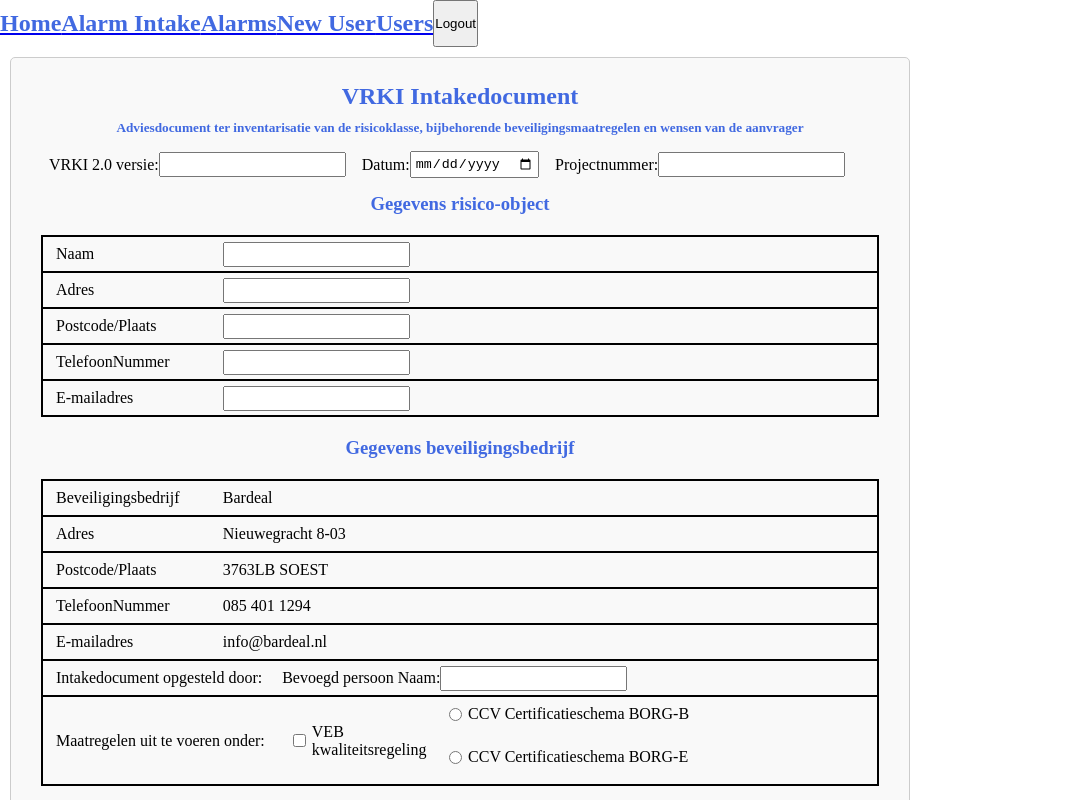
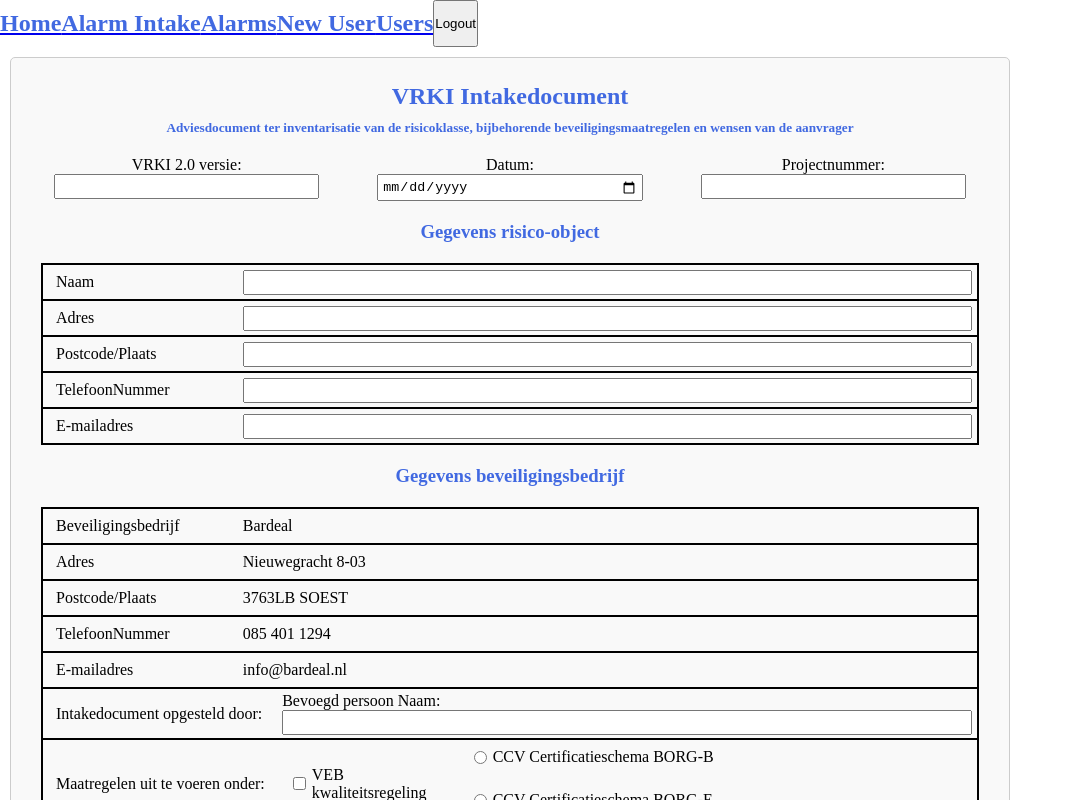
Before and after one commit to EAM26/bardeal-app-frontend, a React (Vite) app: page /alarm in a window 1280 px wide. Shown: the top 800 px of the page, without its empty margins (0-1073 px from the left). Built offline with nearby package versions, Linux system fonts and the light colour scheme; no server answers.

Commit message:
Add styling and max width for upper row form.

```diff
--- a/src/pages/Alarm/alarmIntakeForm/AlarmIntakeForm.css
+++ b/src/pages/Alarm/alarmIntakeForm/AlarmIntakeForm.css
@@ -10,7 +10,7 @@ h2, h3, h4, h5 {
 }
 
 form {
-    max-width: 900px;
+    max-width: 1000px;
     padding: 15px 30px;
     border: 1px solid #ccc;
     background-color: #f9f9f9;
@@ -29,3 +29,45 @@ form {
 input {
     padding: 3px;
 }
+
+.top-row-input {
+    display: flex;
+    justify-content: space-between;
+    flex-wrap: nowrap; /* Prevent wrapping */
+    max-width: 100%; /* Ensure it never exceeds the parent */
+    gap: 10px; /* Space between labels */
+}
+
+.top-row-input label {
+    display: flex;
+    flex-direction: column;
+    max-width: 30%; /* Ensure each label takes up a maximum of 30% of the parent */
+    flex: 1;
+    margin: 5px;
+    white-space: nowrap; /* Prevent text from breaking */
+}
+
+input[type="text"], input[type="date"] {
+    width: 100%; /* Make input take full width of label */
+    box-sizing: border-box; /* Include padding in width calculation */
+}
+
+@media print {
+    .page-break {
+        page-break-before: always;
+    }
+
+    .no-break, .block, h3, h2, h5, .form-row, .inner-row, .form-group, label, .block_no_header {
+        page-break-inside: avoid;
+        break-inside: avoid;
+    }
+
+    .form-row, .block {
+        display: block;
+    }
+
+    .inner-row, .form-group, .block_no_header {
+        display: inline-block;
+        width: 100%;
+    }
+}
--- a/src/pages/Alarm/alarmIntakeForm/AlarmIntakeForm.jsx
+++ b/src/pages/Alarm/alarmIntakeForm/AlarmIntakeForm.jsx
@@ -126,6 +126,7 @@ function AlarmIntakeForm() {
         const success = await handleIntakeForm(formData, form);
         if (success) {
             console.log("Form created and submitted");
+            window.location.reload();
         } else {
             console.log("Form submission failed");
         }
@@ -139,9 +140,11 @@ function AlarmIntakeForm() {
                     <h2>VRKI Intakedocument</h2>
                     <h5>Adviesdocument ter inventarisatie van de risicoklasse, bijbehorende beveiligingsmaatregelen en
                         wensen van de aanvrager</h5>
-                    <div><label htmlFor="version">
+                    <div className="top-row-input">
+                        <label htmlFor="version">
                         VRKI 2.0 versie:
                         <input
+                            // className="top-row-input"
                             id="version"
                             name="version"
                             type="text"
@@ -162,6 +165,7 @@ function AlarmIntakeForm() {
                         <label htmlFor="projectNumber">
                             Projectnummer:
                             <input
+                                // className="top-row-input"
                                 id="projectNumber"
                                 name="projectNumber"
                                 type="text"
@@ -321,7 +325,7 @@ function AlarmIntakeForm() {
                         </FormRow>
                     </div>
                     <h3>Eisende partij</h3>
-                    <div className="block">
+                    <div className="block no-break">
                         <FormRow showLabel={false}>
                             <InnerRowRBs
                                 type="radio"
@@ -551,8 +555,9 @@ function AlarmIntakeForm() {
                                 required
                             />
                         )}
-                    </FormRow></div>
-                    <h3>Inventarisatie naar attractiviteit en waarde</h3>
+                    </FormRow>
+                    </div>
+                    <div className="block no-break"><h3>Inventarisatie naar attractiviteit en waarde</h3>
                         <div className="block"><span>Attractieve zaken inboedel (woningen)</span>
                             <span>Waarde in euro's</span>
                             <FormRow showLabel={false}>
@@ -583,6 +588,7 @@ function AlarmIntakeForm() {
                                     </div>
                                 ))}
                             </FormRow>
+                        </div>
                     </div>
                     <Button
                         type="button"
--- a/src/utils/pdfCreate.js
+++ b/src/utils/pdfCreate.js
@@ -14,7 +14,7 @@ export async function handlePDF(form) {
             filename: 'intakeformulier.pdf',
             html2canvas: {scale: 2},
             jsPDF: {unit: 'mm', format: 'a4'},
-
+            pagebreak: { mode: ['avoid-all', 'css', 'legacy'] },
 
         };
 
```
Lines whose indentation alone changed are shown as unchanged.
